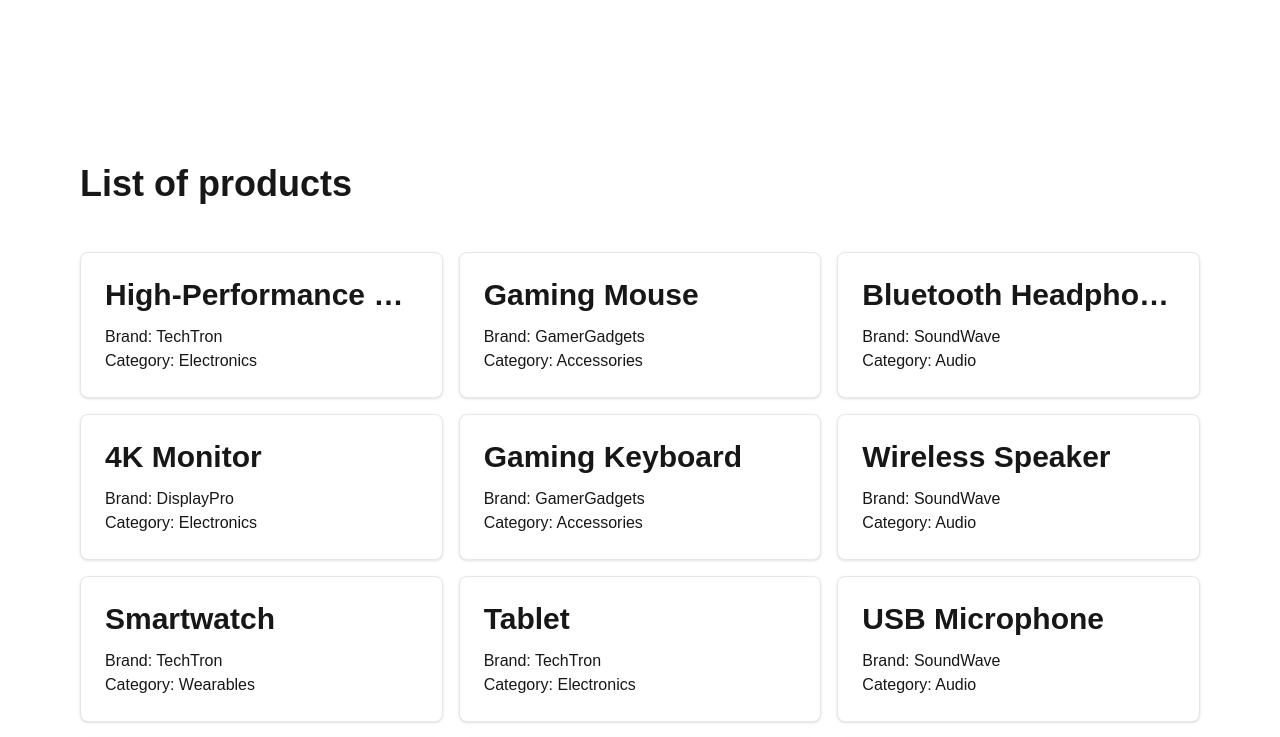
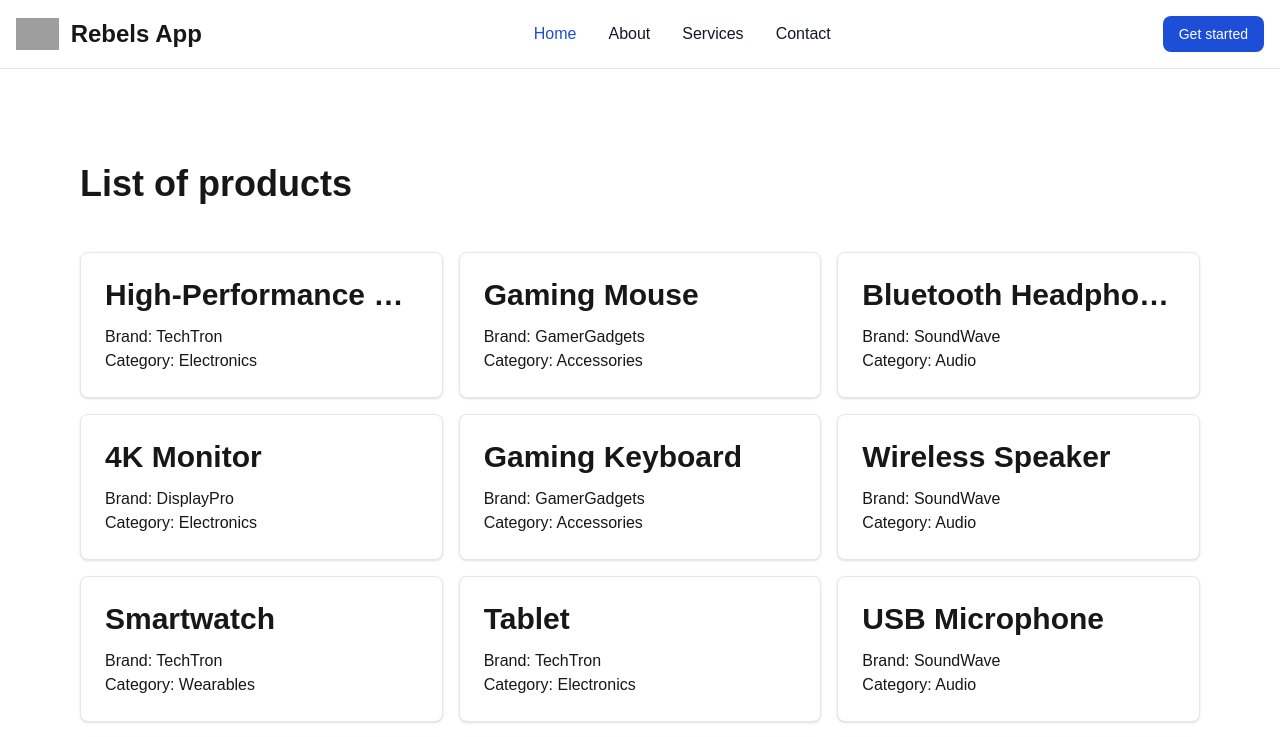
Before and after one commit to frogThanos/rebel-app, a Next.js app: page / in a window 1280 px wide. Shown: the top 737 px of the page. Built offline with nearby package versions, Linux system fonts and the light colour scheme; data requests are answered from the project's data file; grey boxes are pictures that could not be loaded; a web font is replaced by a local one.

Commit message:
add basic navBar

```diff
--- /dev/null
+++ b/src/app/components/NavBar/index.tsx
@@ -0,0 +1,43 @@
+import React from "react"
+
+const NavBar = () => {
+  return (
+    <>
+      <nav className="bg-white dark:bg-gray-900 fixed w-full z-20 top-0 start-0 border-b border-gray-200 dark:border-gray-600">
+        <div className="max-w-screen-xl flex flex-wrap items-center justify-between mx-auto p-4">
+        <a href="https://flowbite.com/" className="flex items-center space-x-3 rtl:space-x-reverse">
+            <img src="https://flowbite.com/docs/images/logo.svg" className="h-8" alt="Flowbite Logo" />
+            <span className="self-center text-2xl font-semibold whitespace-nowrap dark:text-white">Rebels App</span>
+        </a>
+        <div className="flex md:order-2 space-x-3 md:space-x-0 rtl:space-x-reverse">
+            <button type="button" className="text-white bg-blue-700 hover:bg-blue-800 focus:ring-4 focus:outline-none focus:ring-blue-300 font-medium rounded-lg text-sm px-4 py-2 text-center dark:bg-blue-600 dark:hover:bg-blue-700 dark:focus:ring-blue-800">Get started</button>
+            <button data-collapse-toggle="navbar-sticky" type="button" className="inline-flex items-center p-2 w-10 h-10 justify-center text-sm text-gray-500 rounded-lg md:hidden hover:bg-gray-100 focus:outline-none focus:ring-2 focus:ring-gray-200 dark:text-gray-400 dark:hover:bg-gray-700 dark:focus:ring-gray-600" aria-controls="navbar-sticky" aria-expanded="false">
+              <span className="sr-only">Open main menu</span>
+              <svg className="w-5 h-5" aria-hidden="true" xmlns="http://www.w3.org/2000/svg" fill="none" viewBox="0 0 17 14">
+                  <path stroke="currentColor" stroke-linecap="round" stroke-linejoin="round" stroke-width="2" d="M1 1h15M1 7h15M1 13h15"/>
+              </svg>
+          </button>
+        </div>
+        <div className="items-center justify-between hidden w-full md:flex md:w-auto md:order-1" id="navbar-sticky">
+          <ul className="flex flex-col p-4 md:p-0 mt-4 font-medium border border-gray-100 rounded-lg bg-gray-50 md:space-x-8 rtl:space-x-reverse md:flex-row md:mt-0 md:border-0 md:bg-white dark:bg-gray-800 md:dark:bg-gray-900 dark:border-gray-700">
+            <li>
+              <a href="#" className="block py-2 px-3 text-white bg-blue-700 rounded md:bg-transparent md:text-blue-700 md:p-0 md:dark:text-blue-500" aria-current="page">Home</a>
+            </li>
+            <li>
+              <a href="#" className="block py-2 px-3 text-gray-900 rounded hover:bg-gray-100 md:hover:bg-transparent md:hover:text-blue-700 md:p-0 md:dark:hover:text-blue-500 dark:text-white dark:hover:bg-gray-700 dark:hover:text-white md:dark:hover:bg-transparent dark:border-gray-700">About</a>
+            </li>
+            <li>
+              <a href="#" className="block py-2 px-3 text-gray-900 rounded hover:bg-gray-100 md:hover:bg-transparent md:hover:text-blue-700 md:p-0 md:dark:hover:text-blue-500 dark:text-white dark:hover:bg-gray-700 dark:hover:text-white md:dark:hover:bg-transparent dark:border-gray-700">Services</a>
+            </li>
+            <li>
+              <a href="#" className="block py-2 px-3 text-gray-900 rounded hover:bg-gray-100 md:hover:bg-transparent md:hover:text-blue-700 md:p-0 md:dark:hover:text-blue-500 dark:text-white dark:hover:bg-gray-700 dark:hover:text-white md:dark:hover:bg-transparent dark:border-gray-700">Contact</a>
+            </li>
+          </ul>
+        </div>
+        </div>
+      </nav>
+    </>
+  );
+};
+
+export default NavBar;
--- a/src/app/layout.tsx
+++ b/src/app/layout.tsx
@@ -1,6 +1,7 @@
 import type { Metadata } from "next";
 import { Darker_Grotesque } from 'next/font/google'
 import "./globals.css";
+import NavBar from "./components/NavBar";
 
 const darkerGrotesqueFont = Darker_Grotesque({ subsets: ['latin']});
 
@@ -19,6 +20,7 @@
       <body
         className={`${darkerGrotesqueFont.className} antialiased`}
       >
+        <NavBar />
         {children}
       </body>
     </html>
--- a/src/app/page.tsx
+++ b/src/app/page.tsx
@@ -3,7 +3,7 @@
 
 export default function Home() {
   return (
-    <div className="grid grid-rows-[20px_1fr_20px] items-center min-h-screen p-8 pb-20 gap-16 sm:p-20 font-[family-name:var(--font-geist-sans)]">
+    <div className="grid grid-rows-[20px_1fr_20px] items-center min-h-screen p-8 pb-20 gap-16 sm:p-20">
       <main className="flex flex-col gap-8 row-start-2 items-center sm:items-start">
         <Title text="List of products" level={HeadingLevel.H1} />
         <ProductsList />
--- a/src/app/products/[id]/page.tsx
+++ b/src/app/products/[id]/page.tsx
@@ -10,8 +10,9 @@
   if (!product) return <div>Product not found.</div>;
 
   return (
-    <div className="container mx-auto p-4">
-      <div className="grid grid-cols-1 md:grid-cols-2 gap-6 p-6 bg-white border border-gray-200 rounded-lg shadow transition-all duration-300 hover:bg-gray-100 dark:bg-gray-800 dark:border-gray-700 dark:hover:border-pink-600 dark:hover:bg-gray-700">
+    <div className='grid grid-rows-[20px_1fr_20px] min-h-screen p-8 pb-20 gap-16 sm:p-20'>
+      <main className="flex flex-col gap-8 row-start-2 items-center sm:items-start">
+      <div className="w-full grid grid-cols-1 md:grid-cols-2 gap-6 p-6 bg-white border border-gray-200 rounded-lg shadow dark:bg-gray-800 dark:border-gray-700">
         <div className="flex justify-center">
           <img src={product.image} alt={product.name} className="w-full max-w-sm rounded-lg shadow-lg" />
         </div>
@@ -31,6 +32,7 @@
           </div>
         </div>
       </div>
+      </main>
     </div>
   );
 };
```
